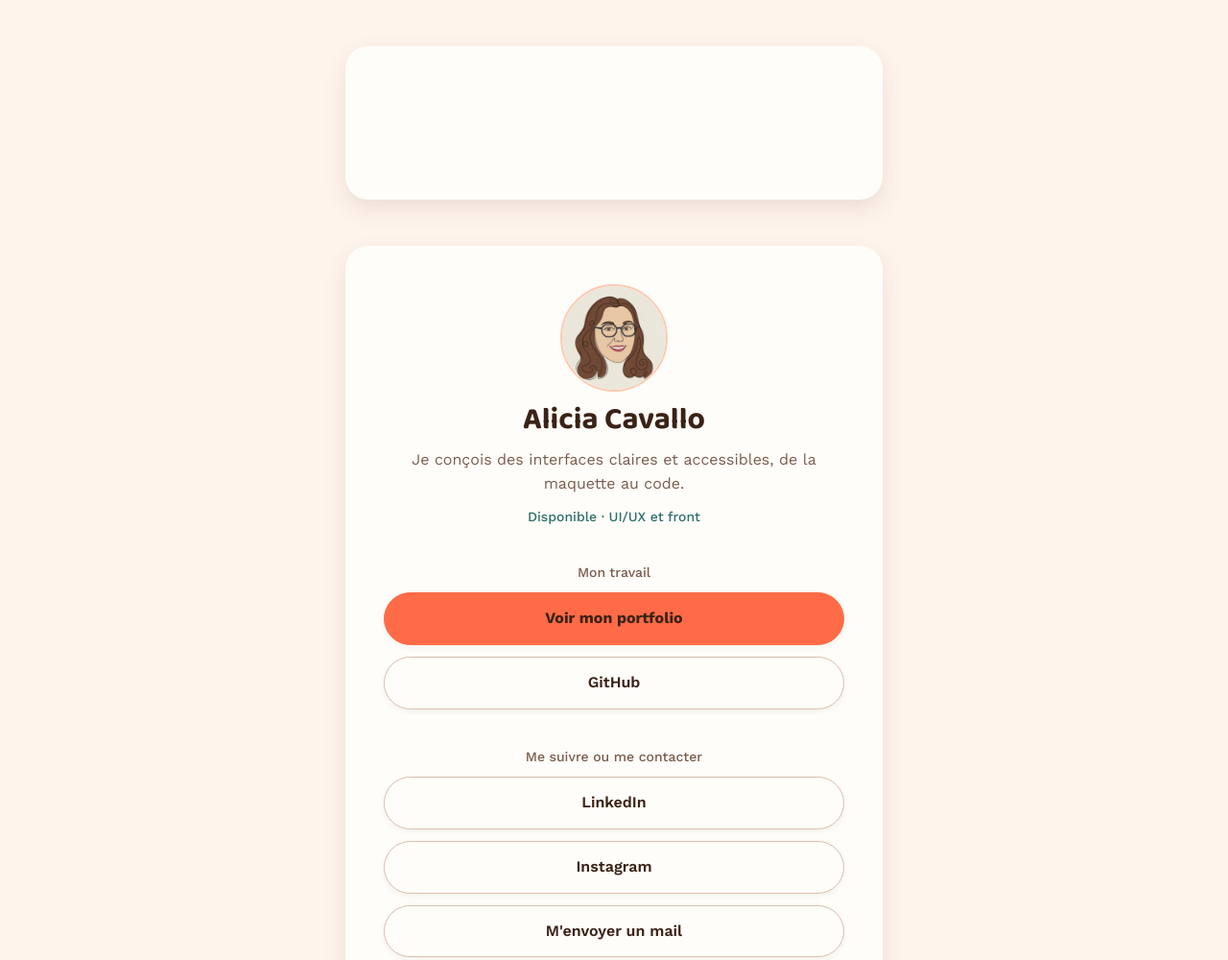
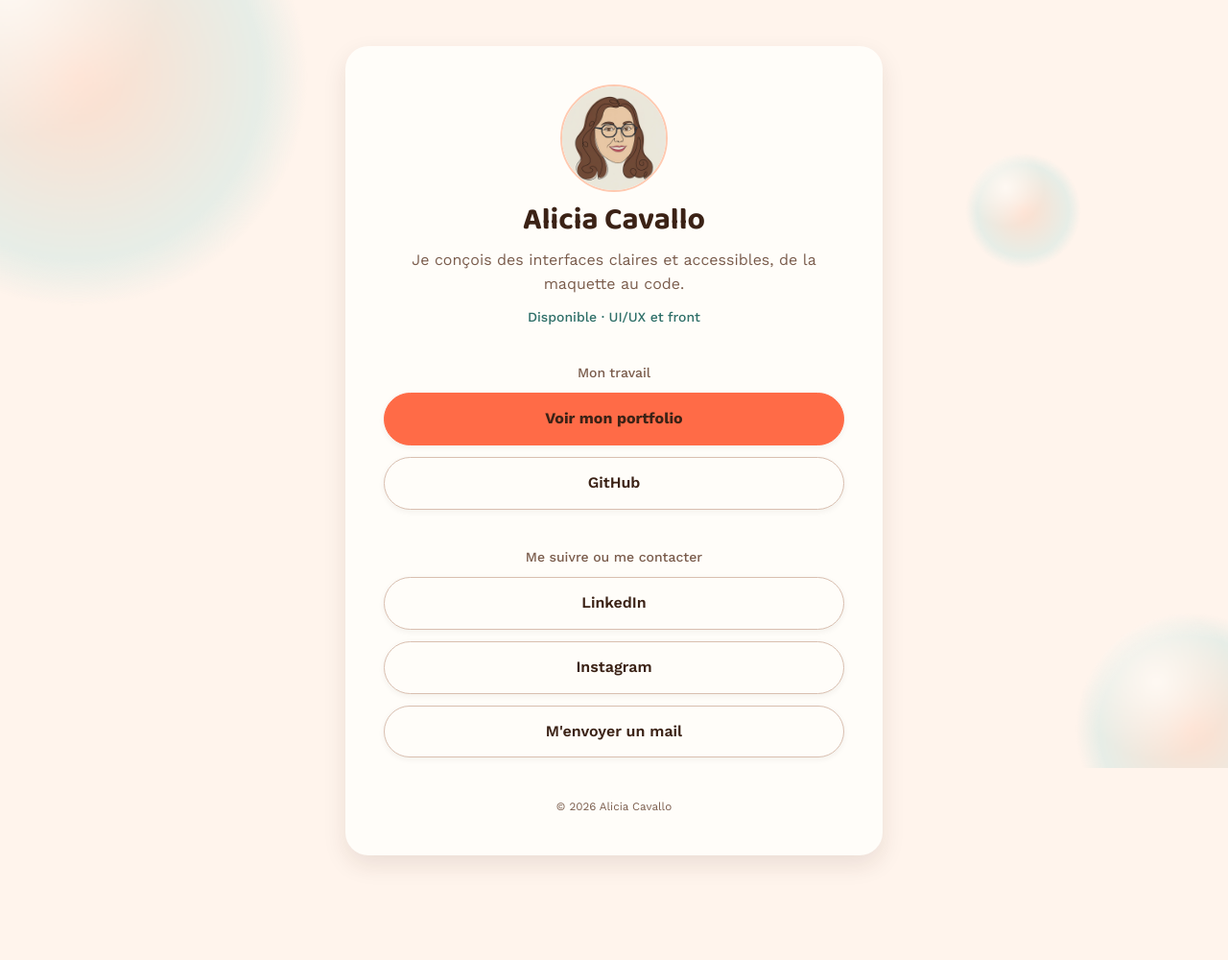
Before and after one commit to aliciacavallo/linktree, a website: page index.html in a window 1280 px wide. Shown: the top 1000 px of the page at 96% size. After the commit the page ends 939 px from the top, so only its background shows below. Drawn offline with nearby package versions, Linux system fonts and the light colour scheme.

Commit message:
fix: corrige le calque des bulles, le lien e-mail et l'alt de l'avatar

```diff
--- a/css/components/bubbles.css
+++ b/css/components/bubbles.css
@@ -0,0 +1,101 @@
+/* ==========================================================================
+   bubbles.css — décor de fond (aria-hidden)
+   Mobile : 2 bulles dans les coins, loin du texte.
+   Desktop : 3 bulles, dont une grande, en diagonale autour de la carte.
+   ========================================================================== */
+
+@layer components {
+  /* Le calque de fond : couvre l'écran, reste derrière, ne capte aucun clic */
+  .bubbles {
+    position: fixed;
+    inset: 0;
+    z-index: -1;
+    overflow: hidden;
+    pointer-events: none;
+  }
+
+  /* Une bulle : un reflet clair + un dégradé corail → teal qui s'efface au bord */
+  .bubbles__bubble {
+    --bubble-size: var(--size-bubble-sm);
+    --bubble-duration: var(--duration-ambient);
+
+    position: absolute;
+    width: var(--bubble-size);
+    height: var(--bubble-size);
+    border-radius: var(--radius-full);
+    opacity: var(--opacity-50);
+    background:
+      radial-gradient(
+        circle at 35% 30%,
+        var(--color-bg-surface),
+        transparent 35%
+      ),
+      radial-gradient(
+        circle closest-side,
+        var(--color-decor-warm),
+        var(--color-decor-cool) 80%,
+        transparent
+      );
+    animation: bubble-drift var(--bubble-duration) ease-in-out infinite
+      alternate;
+  }
+
+  /* Grande : en haut à gauche, à moitié hors de l'écran */
+  .bubbles__bubble--lg {
+    --bubble-size: var(--size-bubble-md);
+
+    top: calc(var(--bubble-size) / -3);
+    left: calc(var(--bubble-size) / -3);
+  }
+
+  /* Moyenne : en bas à droite, rythme un peu plus rapide */
+  .bubbles__bubble--md {
+    --bubble-size: var(--size-bubble-sm);
+    --bubble-duration: calc(var(--duration-ambient) * 0.75);
+
+    right: calc(var(--bubble-size) / -3);
+    bottom: calc(var(--bubble-size) / -3);
+  }
+
+  /* Petite : cachée sur mobile, trop près du texte */
+  .bubbles__bubble--sm {
+    --bubble-duration: calc(var(--duration-ambient) * 1.25);
+
+    display: none;
+    top: 20%;
+    right: 12%;
+  }
+
+  /* Desktop : les bulles grandissent et la petite apparaît */
+  @media (width >= 48rem) {
+    .bubbles__bubble--lg {
+      --bubble-size: var(--size-bubble-lg);
+    }
+
+    .bubbles__bubble--md {
+      --bubble-size: var(--size-bubble-md);
+    }
+
+    .bubbles__bubble--sm {
+      display: block;
+    }
+  }
+
+  /* Mouvement réduit : les bulles restent immobiles */
+  @media (prefers-reduced-motion: reduce) {
+    .bubbles__bubble {
+      animation: none;
+    }
+  }
+
+  /* Le flottement : un léger aller-retour en diagonale */
+  @keyframes bubble-drift {
+    from {
+      transform: translate(0, 0);
+    }
+
+    to {
+      transform: translate(var(--motion-drift), calc(var(--motion-drift) * -1));
+    }
+  }
+}
--- a/index.html
+++ b/index.html
@@ -13,7 +13,7 @@
     />
   </head>
   <body>
-    <div class="bubbles page" aria-hidden="true">
+    <div class="bubbles" aria-hidden="true">
       <span class="bubbles__bubble bubbles__bubble--lg"></span>
       <span class="bubbles__bubble bubbles__bubble--md"></span>
       <span class="bubbles__bubble bubbles__bubble--sm"></span>
@@ -22,7 +22,7 @@
       <header class="profile">
         <img
           src="assets/img/avatar-alicia.webp"
-          alt="avatar d'Alicia Cavallo"
+          alt=""
           class="profile__avatar"
           width="112"
           height="112"
```
Also changed, not shown: css/components/link-card.css (line endings or trailing spaces).
